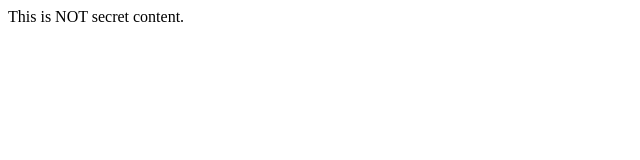
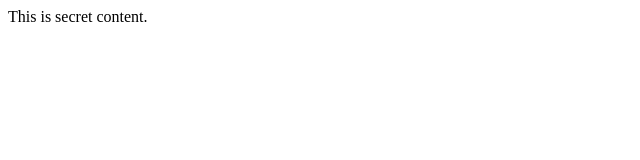
Before and after one commit to donwukwe/ecs-nginx-project, a plain HTML site: page nginx/index.html in a window 1280 px wide. Shown: the full height of the page, 0-640 px from the left. Drawn offline with Linux system fonts and the light colour scheme.

Commit message:
use original index.html body

```diff
--- a/nginx/index.html
+++ b/nginx/index.html
@@ -1,5 +1,5 @@
 <html>
 <head>
 <title>Top Secret</title> </head>
-<body bgcolor="white"> This is NOT secret content. </body>
+<body bgcolor="white"> This is secret content. </body>
 </html>
```
